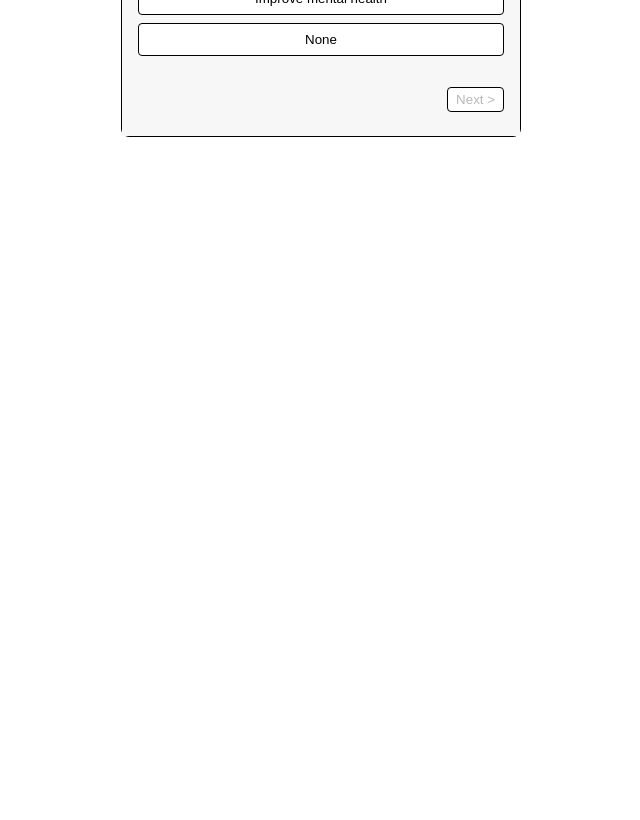
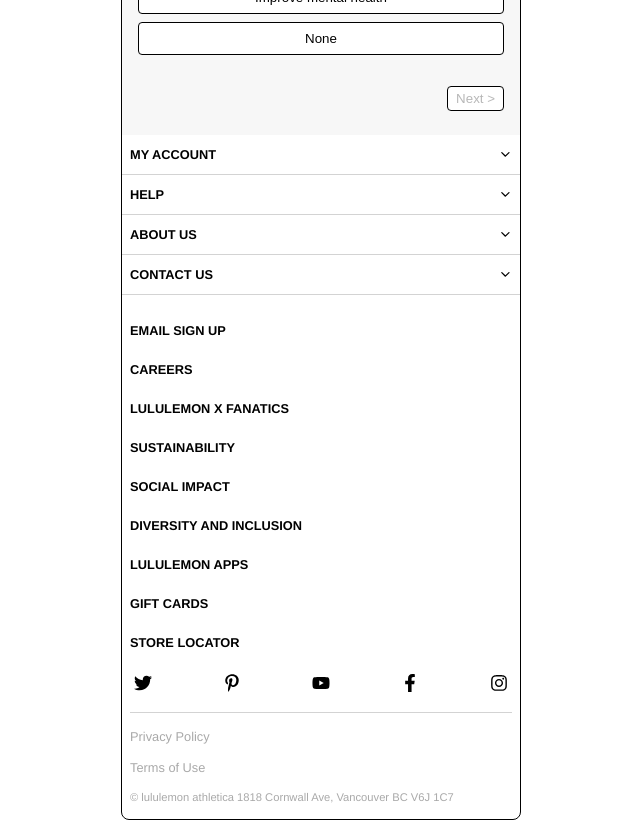
Before and after one commit to j-stax/bs-industry-project-lululemon, a React (Vite) app: page /survey in a window 1280 px wide. Shown: the part 360-1180 px from the top of the page, without its empty margins (319-959 px from the left). Before the commit the page ends 800 px from the top, so only its background shows below. Built offline with nearby package versions, Linux system fonts and the light colour scheme.

Commit message:
Add Footer

```diff
--- a/src/App.jsx
+++ b/src/App.jsx
@@ -1,6 +1,7 @@
 import './App.scss'
 import { BrowserRouter, Routes, Route } from 'react-router-dom'
 import Header from './components/Header/Header'
+import Footer from './components/Footer/Footer'
 import Survey from './pages/Survey/Survey'
 import SurveyNotice from './components/SurveyNotice/SurveyNotice'
 import Recommendation from './pages/Recommendation/Recommendation'
@@ -23,7 +24,6 @@
     sessionStorage.setItem('showNotice', 'false')
   }
 
-  // Add delete icon/function to SurveyNotice;
 
   return (
     <BrowserRouter>
@@ -39,6 +39,7 @@
               <Route path="/survey" element={<Survey />} />
             </Routes>
           </main>
+          <Footer />
         </div>
     </BrowserRouter>
   )
--- /dev/null
+++ b/src/components/Footer/Footer.jsx
@@ -0,0 +1,53 @@
+import './Footer.scss'
+import { IoIosArrowDown } from "react-icons/io";
+import { FaTwitter } from "react-icons/fa";
+import { FaPinterestP } from "react-icons/fa";
+import { FaYoutube } from "react-icons/fa";
+import { FaFacebookF } from "react-icons/fa";
+import { FaInstagram } from "react-icons/fa";
+
+export default function Footer() {
+    return (
+        <footer className="footer">
+            <div className="footer__dropdown">
+                MY ACCOUNT
+                <IoIosArrowDown />
+            </div>
+            <div className="footer__dropdown">
+                HELP
+                <IoIosArrowDown />
+            </div>
+            <div className="footer__dropdown">
+                ABOUT US
+                <IoIosArrowDown />
+            </div>
+            <div className="footer__dropdown footer__dropdown--last">
+                CONTACT US
+                <IoIosArrowDown />
+            </div>
+            <p className="footer__link">EMAIL SIGN UP</p>
+            <p className="footer__link">CAREERS</p>
+            <p className="footer__link">LULULEMON X FANATICS</p>
+            <p className="footer__link">SUSTAINABILITY</p>
+            <p className="footer__link">SOCIAL IMPACT</p>
+            <p className="footer__link">DIVERSITY AND INCLUSION</p>
+            <p className="footer__link">LULULEMON APPS</p>
+            <p className="footer__link">GIFT CARDS</p>
+            <p className="footer__link">STORE LOCATOR</p>
+            <div className="footer__socials">
+                <FaTwitter size={18} />
+                <FaPinterestP size={18} />
+                <FaYoutube size={18} />
+                <FaFacebookF size={18} />
+                <FaInstagram size={18} />
+            </div>
+            <div className="footer__legal">
+                <p className="footer__legal-item">Privacy Policy</p>
+                <p className="footer__legal-item">Terms of Use</p>
+                <p className="footer__legal-item footer__legal-item--copyright">
+                    &copy; lululemon athletica 1818 Cornwall Ave, Vancouver BC V6J 1C7
+                </p>
+            </div>
+        </footer>
+    )
+}
--- /dev/null
+++ b/src/components/Footer/Footer.scss
@@ -0,0 +1,47 @@
+.footer {
+    font-size: 0.8rem;
+
+    &__dropdown {
+        margin: 0 -0.5rem;
+        padding: 0.75rem 0.5rem;
+        display: flex;
+        align-items: center;
+        justify-content: space-between;
+        border-bottom: 1px solid #d3d3d3;
+        font-weight: 600;
+
+        &--last {
+            margin-bottom: 1rem;
+        }
+    }
+
+    &__link {
+        margin: 0;
+        padding: 0.75rem 0;
+        font-weight: 600;
+    }
+
+    &__socials {
+        padding: 0.75rem 0.25rem 1.25rem;
+        display: flex;
+        justify-content: space-between;
+        border-bottom: 1.5px solid #d3d3d3;
+        margin-bottom: 1rem;
+    }
+
+    &__legal {
+        padding-bottom: 1rem;
+        display: flex;
+        flex-direction: column;
+        gap: 1rem;
+    }
+
+    &__legal-item {
+        margin: 0;
+        color: #a9a9a9;
+
+        &--copyright {
+            font-size: 0.7rem;
+        }
+    }
+}
--- a/src/components/Header/Header.scss
+++ b/src/components/Header/Header.scss
@@ -1,5 +1,4 @@
 .header {
-    border-bottom: 1px solid black;
     padding: 1rem 0.5rem;
     margin: 0 -0.5rem;
 
--- a/src/components/SurveyNotice/SurveyNotice.scss
+++ b/src/components/SurveyNotice/SurveyNotice.scss
@@ -1,6 +1,6 @@
 .notice {
     margin: 0 -0.5rem;
-    border-bottom: 1px solid #d3d3d3;
+    border-bottom: 1.5px solid #d3d3d3;
     height: 0;
     overflow: hidden;
     animation: slideDown 1s ease-in-out 2s forwards;
```
